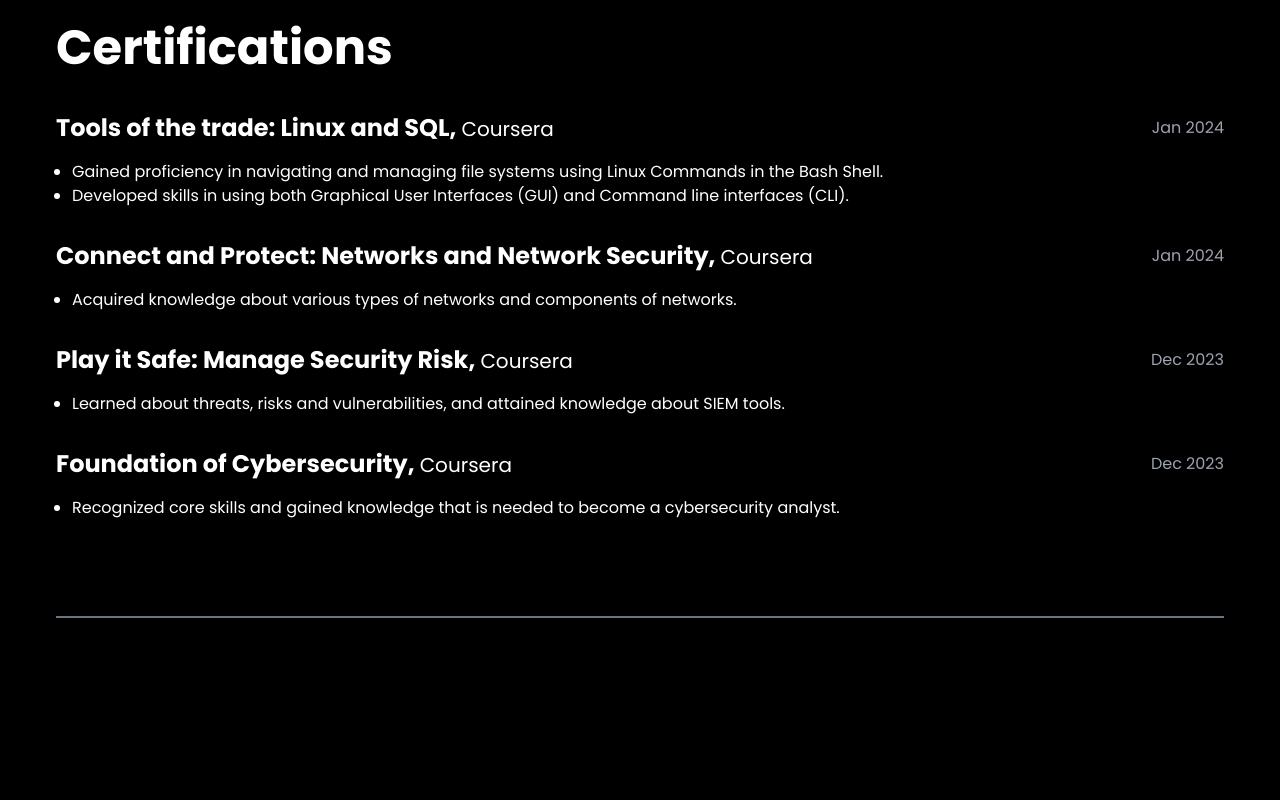
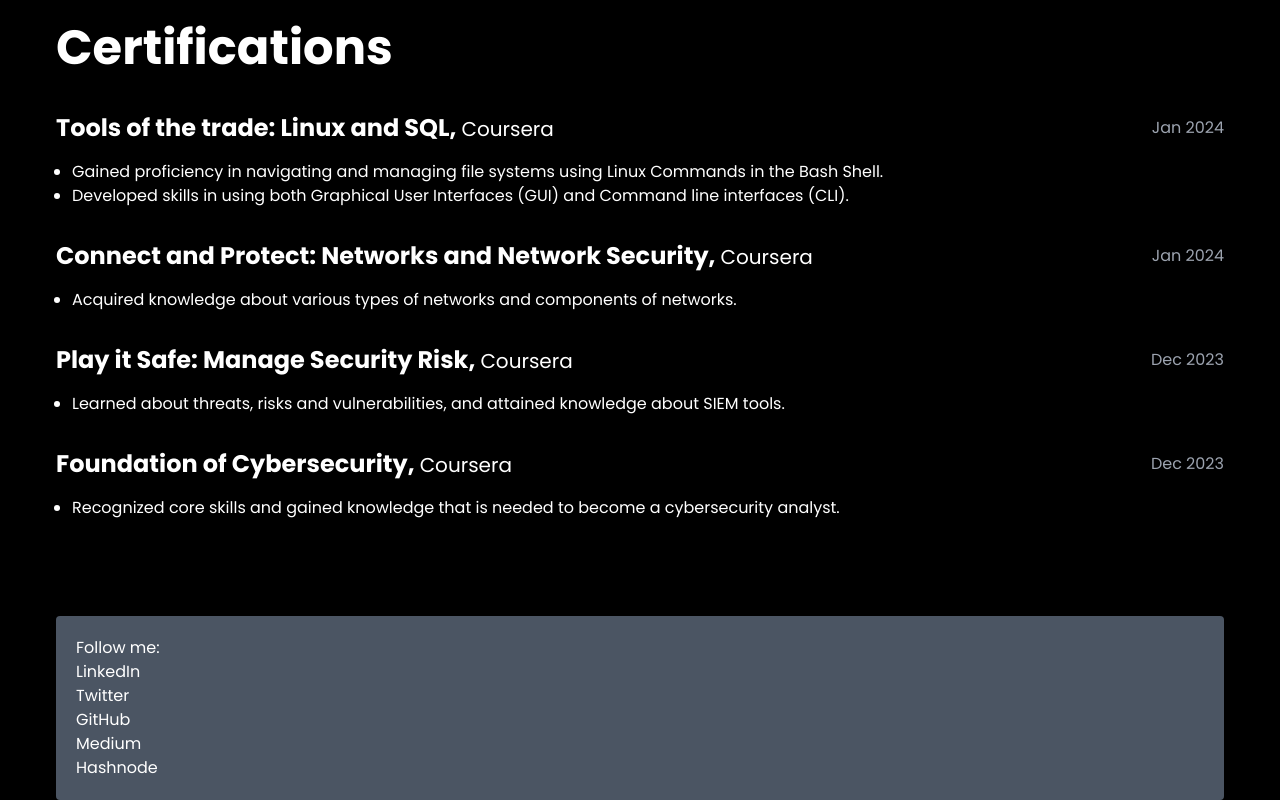
Before and after one commit to JenilGajjar20/Portfolio, a Vue app: page / in a window 1280 px wide. Shown: the part 2906-3706 px from the top of the page. Before the commit the page ends 3620 px from the top, so only its background shows below. Built offline with nearby package versions, Linux system fonts and the light colour scheme.

Commit message:
footer WIP

```diff
--- /dev/null
+++ b/src/components/Footer.vue
@@ -0,0 +1,48 @@
+<template>
+  <div class="container pt-10 md:pt-24">
+    <div class="footer-section">
+      <p>Follow me:</p>
+      <div class="">
+        <div v-for="link in links" :key="link.id">
+          <a :href="link.path" target="_blank">{{ link.label }}</a>
+        </div>
+      </div>
+    </div>
+  </div>
+</template>
+
+<script setup>
+const links = [
+  {
+    id: "1",
+    label: "LinkedIn",
+    path: "",
+  },
+  {
+    id: "2",
+    label: "Twitter",
+    path: "",
+  },
+  {
+    id: "3",
+    label: "GitHub",
+    path: "",
+  },
+  {
+    id: "4",
+    label: "Medium",
+    path: "",
+  },
+  {
+    id: "5",
+    label: "Hashnode",
+    path: "",
+  },
+];
+</script>
+
+<style lang="scss">
+.footer-section {
+  @apply bg-gray-600 rounded p-5;
+}
+</style>
--- a/src/views/HomeView.vue
+++ b/src/views/HomeView.vue
@@ -26,10 +26,12 @@
 
     <Certifications />
 
-    <HLine />
+    <!-- <HLine /> -->
 
     <!-- Articles Section -->
     <!-- <Articles /> -->
+
+    <Footer />
   </main>
 </template>
 
@@ -43,4 +45,5 @@
 import Experience from "@/components/Experience.vue";
 import HLine from "@/components/HLine.vue";
 import Certifications from "@/components/Certifications.vue";
+import Footer from "@/components/Footer.vue";
 </script>
```
